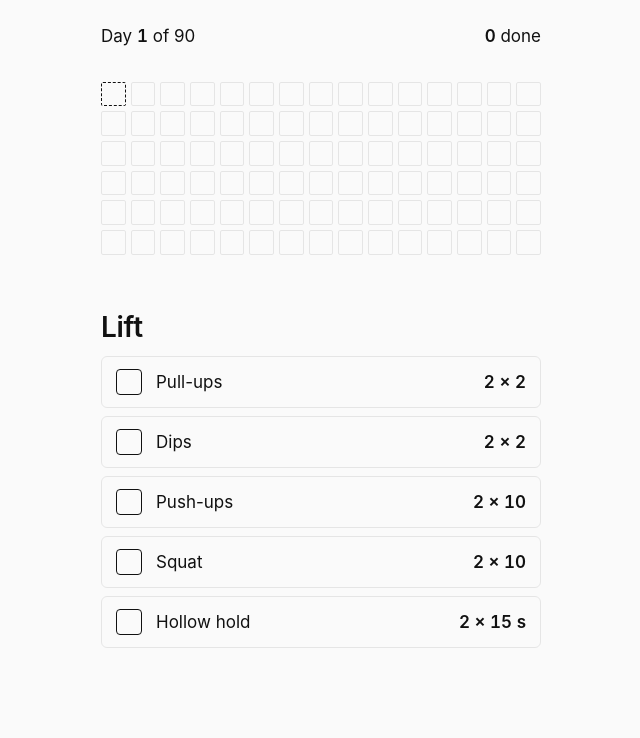
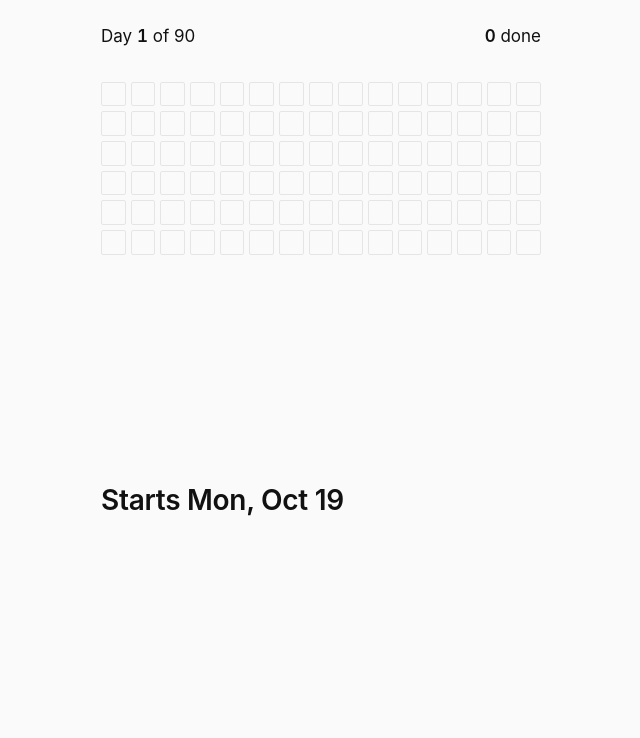
Before and after one commit to TeddyMilford/ritch, a website: page site/index.html in a window 1280 px wide. Shown: the whole page, without its empty margins (319-959 px from the left). Drawn offline with Linux system fonts and the light colour scheme.

Commit message:
Restore race-car 33 icon; show start date until Oct 19

```diff
--- a/site/index.html
+++ b/site/index.html
@@ -107,7 +107,7 @@
   <main id="app"></main>
 
   <script type="module">
-    import { workout, howMuch, allDates, streaks, counted, today, label, diffDays, FIRST } from './plan.js';
+    import { workout, howMuch, allDates, streaks, counted, today, label, diffDays, FIRST, START } from './plan.js';
 
     // { 'YYYY-MM-DD': [true/false per item, in order] }
     const KEY = 'ritch-ticks';
@@ -128,6 +128,7 @@
 
     function cellClass(date, t, log) {
       if (counted(date, log)) return 'done';
+      if (date < START) return '';
       if (date === t) return 'today';
       if (date < t) return 'miss';
       return '';
@@ -155,7 +156,9 @@
       const dayIndex = Math.min(dates.length, Math.max(0, diffDays(FIRST, t) + 1));
 
       let now = '<h1>33</h1>';
-      if (w) {
+      if (t < START) {
+        now = `<h1>Starts ${esc(label(START))}</h1>`;
+      } else if (w) {
         const said = counted(t, log) ? 'You did all. Day counted.' : w.note ? `<span class="muted">${esc(w.note)}</span>` : '';
         now = `<h1>${esc(w.title)}</h1>
           <div class="list">${w.items.map((item, i) => itemHtml(item, i, checks[i])).join('')}</div>
--- a/site/plan.js
+++ b/site/plan.js
@@ -6,6 +6,8 @@
 
 export const FIRST = '2026-10-11';
 export const LAST = '2027-01-08';
+// Before this date the app just says when it starts. Set it to FIRST to open the practice week.
+export const START = '2026-10-19';
 
 // Starting reps per set by week, index 0 = practice week. The app adjusts these from your ticks; see adjustments().
 // Starting points: 4 dips, 20 push-ups. Pull-ups unknown, so they start like dips.
--- a/site/sw.js
+++ b/site/sw.js
@@ -1,7 +1,7 @@
 // Offline support. Network first so updates show up as soon as you're online;
 // the cache answers when you're not.
 
-const CACHE = 'ritch-v7';
+const CACHE = 'ritch-v8';
 const FILES = ['./', 'index.html', 'plan.js', 'manifest.webmanifest', 'icon.svg', 'apple-touch-icon.png', 'icon-192.png', 'icon-512.png'];
 
 self.addEventListener('install', (event) => {
```
Also changed, not shown: site/apple-touch-icon.png, site/icon-192.png, site/icon-512.png, site/icon.svg.
